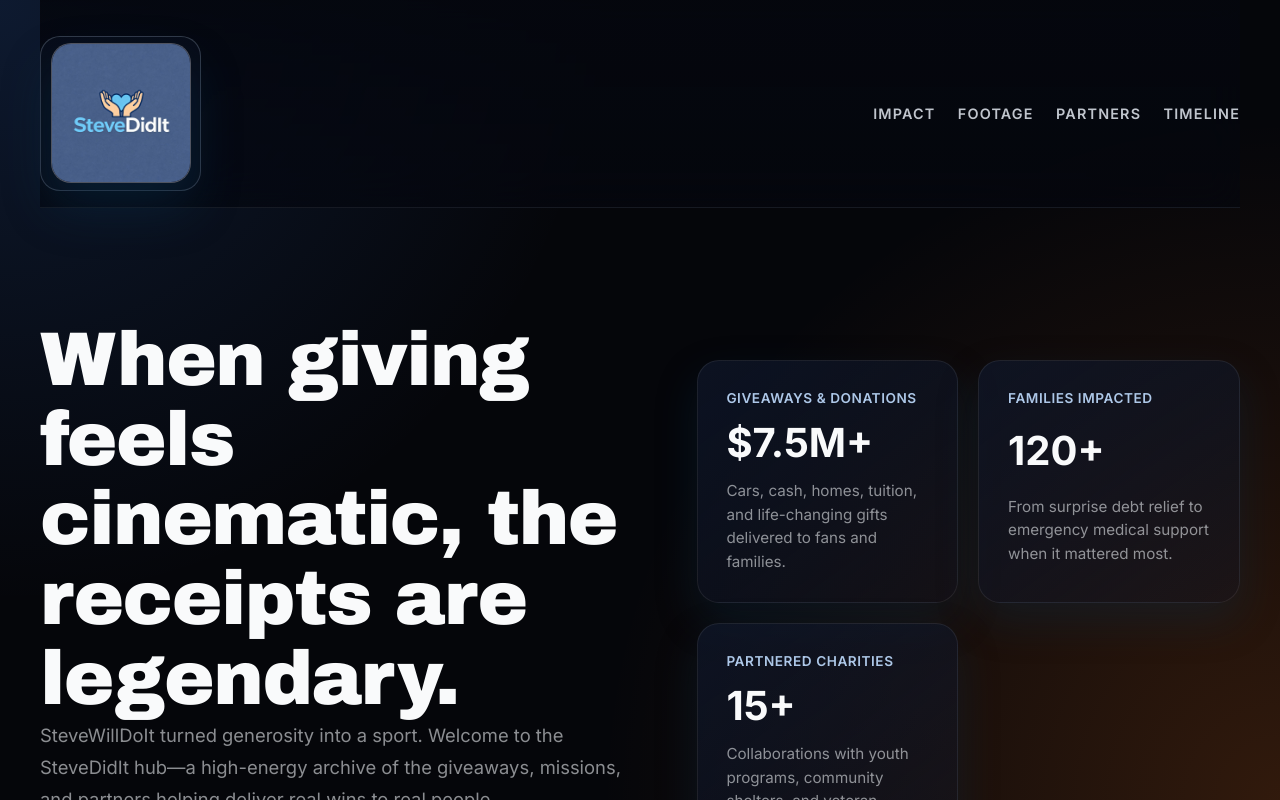
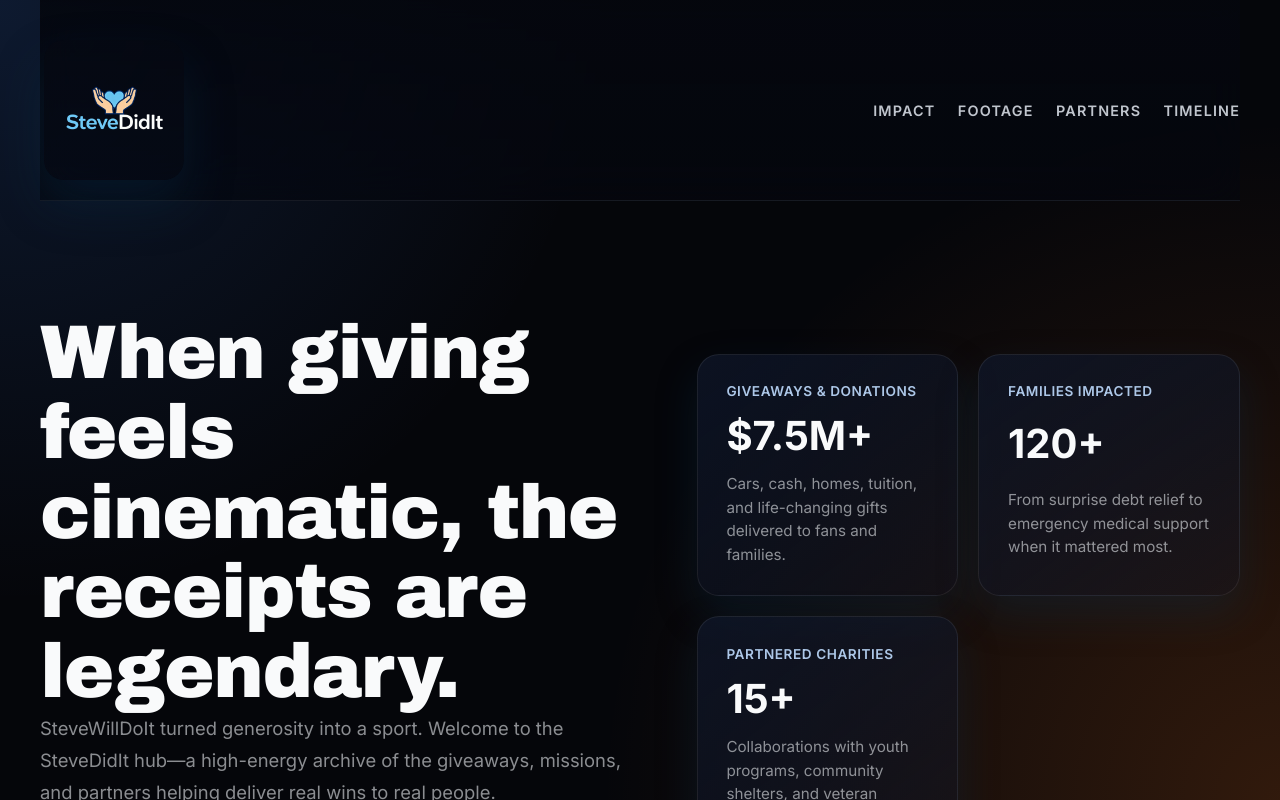
Before and after one commit to flockain/stevedidit, a Next.js app: page / in a window 1280 px wide. Shown: the top 800 px of the page. Built offline with nearby package versions, Linux system fonts and the light colour scheme.

Commit message:
style: swap header logo to transparent png

```diff
--- a/src/app/page.module.css
+++ b/src/app/page.module.css
@@ -49,11 +49,9 @@
 .brandLink {
   display: inline-flex;
   align-items: center;
-  padding: 0.4rem 0.6rem;
+  padding: 0.25rem;
   border-radius: 20px;
-  background: rgba(15, 23, 42, 0.35);
-  border: 1px solid rgba(148, 163, 184, 0.3);
-  transition: border-color 0.2s ease, transform 0.2s ease, box-shadow 0.25s ease;
+  transition: transform 0.2s ease, box-shadow 0.25s ease;
 }
 
 .brandLink:focus-visible {
@@ -64,7 +62,6 @@
 
 .brandLink:hover {
   transform: translateY(-2px);
-  border-color: rgba(250, 204, 21, 0.55);
   box-shadow: 0 18px 34px rgba(250, 204, 21, 0.22);
 }
 
@@ -73,9 +70,7 @@
   height: clamp(90px, 12vw, 140px);
   border-radius: 20px;
   object-fit: cover;
-  border: 1px solid rgba(255, 255, 255, 0.28);
-  box-shadow: 0 24px 48px rgba(8, 47, 73, 0.45);
-  background: rgba(15, 23, 42, 0.55);
+  box-shadow: 0 24px 48px rgba(8, 47, 73, 0.35);
 }
 
 .hero {
--- a/src/app/page.tsx
+++ b/src/app/page.tsx
@@ -39,7 +39,7 @@
       <header className={`${styles.siteHeader} container`}>
         <Link href="#top" className={styles.brandLink}>
           <Image
-            src="/stevedidit-logo.jpeg"
+            src="/stevedidit-logo.png"
             alt="SteveDidIt logo"
             width={120}
             height={120}
```
Also changed, not shown: public/stevedidit-logo.jpeg (deleted), public/stevedidit-logo.png (added).
